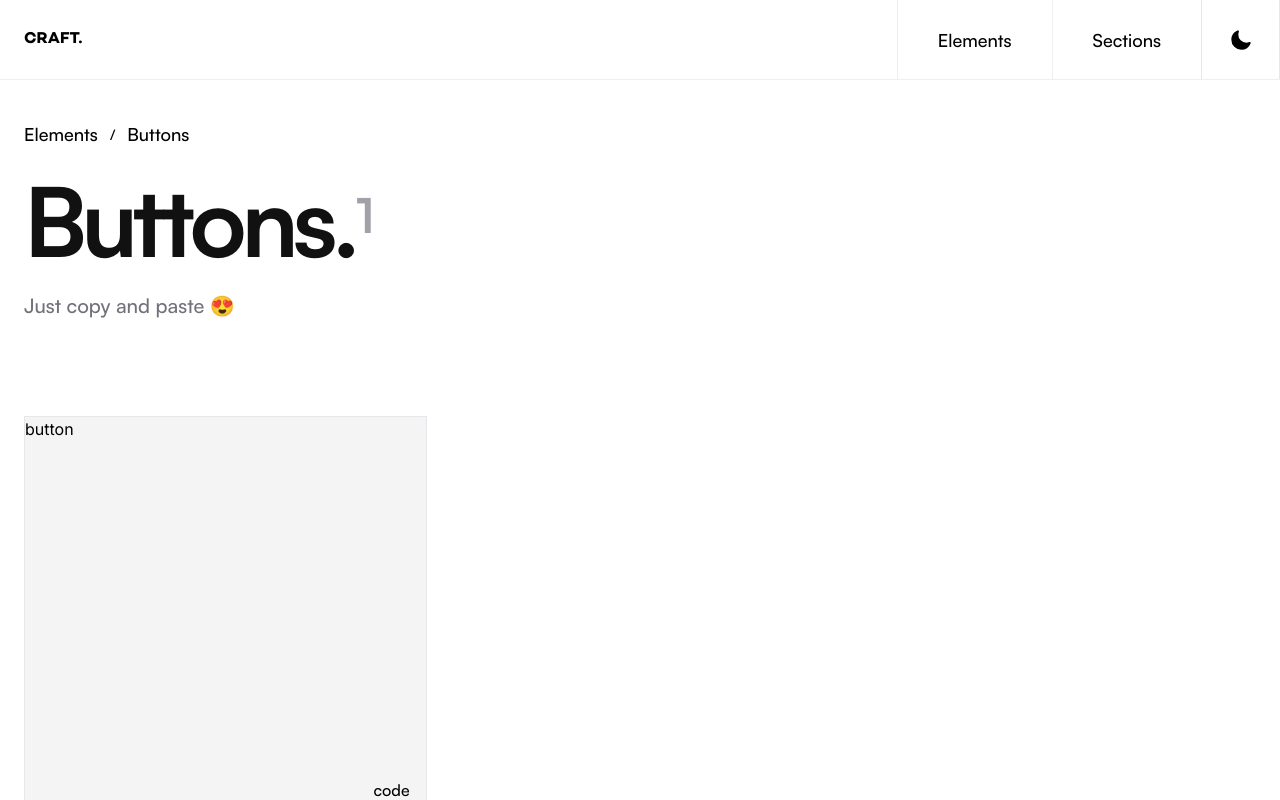
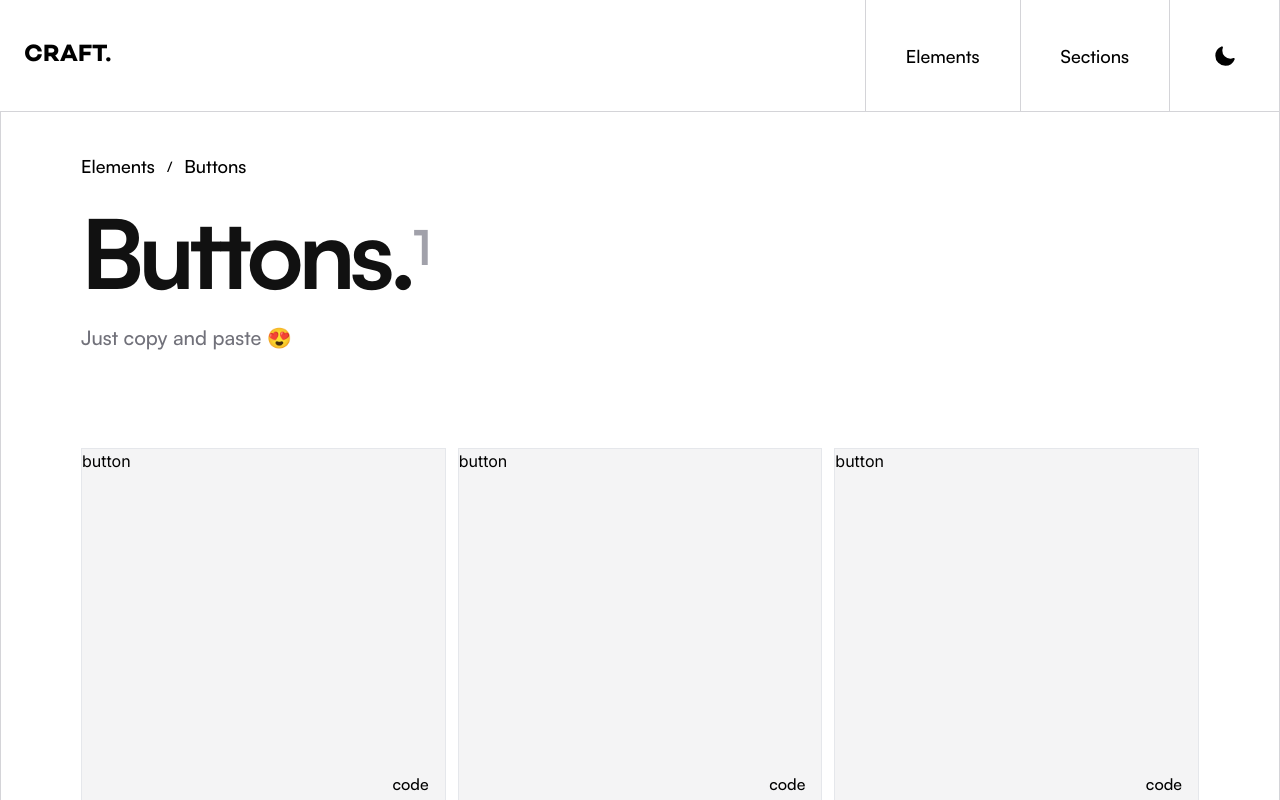
Before and after one commit to Jeff-Maina/craft, a Next.js app: page /elements/buttons in a window 1280 px wide. Shown: the top 800 px of the page. Built offline with nearby package versions, Linux system fonts and the light colour scheme.

Commit message:
Change menu animation

```diff
--- a/src/app/(pages)/elements/buttons/data/ButtonsList.tsx
+++ b/src/app/(pages)/elements/buttons/data/ButtonsList.tsx
@@ -1,3 +1,8 @@
 import Button001 from "../examples/Button001/Button001";
 
-export const ButtonsList = [<Button001 />];
+export const ButtonsList = [
+  <Button001 />,
+  <Button001 />,
+  <Button001 />,
+  <Button001 />,
+];
--- a/src/app/layouts/PageLayout.tsx
+++ b/src/app/layouts/PageLayout.tsx
@@ -25,7 +25,7 @@ const PageLayout: FC<ComponentProps> = ({ children, pageOptions }) => {
       : "/";
 
   return (
-    <main className="p-6 pt-10 flex flex-col min-h-screen max-w-7xl m-auto gap-14 lg:gap-24">
+    <main className="p-6 pt-10 flex flex-col min-h-screen max-w-[90rem] lg:px-20 lg:border-r lg:border-l lg:border-zinc-300 m-auto gap-14 lg:gap-24">
       <header className="flex flex-col gap-4 lg:gap-6">
         <div className="font-satoshi-medium flex items-center gap-3 md:text-lg">
           <Link href={`/${path}`}>{category}</Link>{" "}
--- a/src/components/NavMenu.tsx
+++ b/src/components/NavMenu.tsx
@@ -9,13 +9,51 @@ interface NavProps {
 
 const MenuVariants = {
   initial: {
+    x: "-100%",
+  },
+  active: {
+    x: "0%",
+    transition: {
+      x: {
+        duration: 0.3,
+        delay: 0.3,
+        type: "tween",
+      },
+    },
+  },
+  inactive: {
+    x: "-100%",
+    transition: {
+      x: {
+        duration: 0.3,
+        type: "tween",
+      },
+    },
+  },
+};
+
+const MaskVariants = {
+  initial: {
     opacity: 0,
   },
   active: {
     opacity: 1,
+    transition: {
+      opacity: {
+        duration: 0.3,
+        type: "tween",
+      },
+    },
   },
   inactive: {
     opacity: 0,
+    transition: {
+      opacity: {
+        duration: 0.3,
+        type: "tween",
+        delay: 0.3,
+      },
+    },
   },
 };
 
@@ -24,11 +62,18 @@ const NavMenu: FC<NavProps> = ({ isMenuActive, CloseMenu }) => {
     <AnimatePresence>
       {isMenuActive && (
         <motion.section
+          variants={MaskVariants}
+          initial="initial"
+          animate="active"
+          exit="inactive"
+          className="w-screen h-screen top-0 left-0 fixed bg-[#00000079] backdrop-blur-sm z-50"
+        >
+          <motion.div
             variants={MenuVariants}
             initial="initial"
             animate="active"
             exit="inactive"
-          className="w-screen h-screen top-0 left-0 fixed bg-white z-50 flex flex-col gap-16"
+            className="flex flex-col gap-16 border-r w-[90%] h-full bg-white"
           >
             <header className="flex justify-end border-b border-zinc-200/60">
               <button
@@ -46,9 +91,10 @@ const NavMenu: FC<NavProps> = ({ isMenuActive, CloseMenu }) => {
                 <li className="">Pages.</li>
               </ul>
             </div>
-          <footer className="absolute bottom-0 p-6">
+            <footer className="absolute bottom-0 p-6 border-t border-zinc-200/60 w-full">
               <p className="font-satoshi-medium">Craft</p>
             </footer>
+          </motion.div>
         </motion.section>
       )}
     </AnimatePresence>
--- a/src/components/Navbar.tsx
+++ b/src/components/Navbar.tsx
@@ -1,6 +1,6 @@
 "use client";
 
-import { useState } from "react";
+import { useState, useEffect } from "react";
 import NavMenu from "./NavMenu";
 import Link from "next/link";
 import { DarkModeSvg } from "./Svgs";
@@ -21,12 +21,14 @@ const Navbar = () => {
 
   return (
     <>
-      <nav className="w-full h-20 border-b border-zinc-200/60">
+      <nav
+        className={`w-full h-20 lg:h-28 border-b border-zinc-200/60 z-20 lg:border-zinc-300 top-0 bg-white transition-all duration-0`}
+      >
         <div className="flex items-center justify-between w-full h-full m-auto max-w-[90rem] ">
           <div className="flex items-center gap-2 pl-6">
             <a
               href="/"
-              className="font-campton-bold leading-none rounded-lg text-black"
+              className="font-campton-bold lg:text-2xl leading-none rounded-lg text-black"
             >
               CRAFT.
               {/* Craft. */}
@@ -37,7 +39,7 @@ const Navbar = () => {
               <li className="h-full">
                 <Link
                   href="/elements"
-                  className="hover:bg-black hover:text-white border-zinc-200/60 h-full flex items-center lg:px-10 transition-all duration-150  px-6 border-l hover:border-black"
+                  className="hover:bg-black hover:text-white border-zinc-200/60 h-full flex items-center lg:px-10 transition-all duration-150  px-6 border-l hover:border-black lg:border-zinc-300"
                 >
                   Elements
                 </Link>
@@ -45,7 +47,7 @@ const Navbar = () => {
               <li className="h-full">
                 <Link
                   href="/sections"
-                  className="hover:bg-black hover:border-black hover:text-white h-full flex items-center lg:px-10 border-l transition-all duration-150  px-6 border-zinc-200/60"
+                  className="hover:bg-black hover:border-black hover:text-white h-full flex items-center lg:px-10 border-l transition-all duration-150  px-6 border-zinc-200/60 lg:border-zinc-300"
                 >
                   Sections
                 </Link>
@@ -57,7 +59,7 @@ const Navbar = () => {
             >
               <MenuIcon />
             </button>
-            <button className="h-full aspect-square grid place-items-center p-2 transition-all duration-150 border-l border-r hover:bg-black group">
+            <button className="h-full aspect-square grid place-items-center p-2 transition-all duration-150 border-l border-r hover:bg-black group lg:border-zinc-300">
               <DarkModeSvg className="h-[24px] w-[24px] fill-black group-hover:fill-white group-hover:stroke-white stroke-black transition-all duration-150" />
             </button>
           </div>
```
Lines whose indentation alone changed are shown as unchanged.
